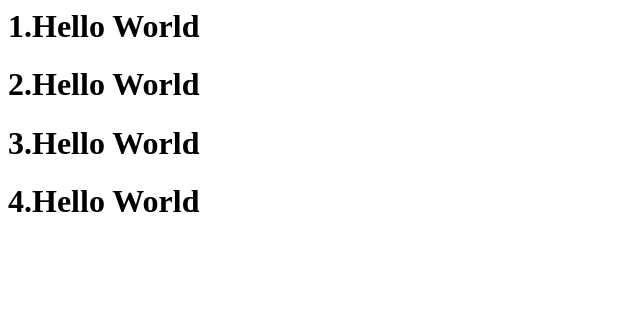
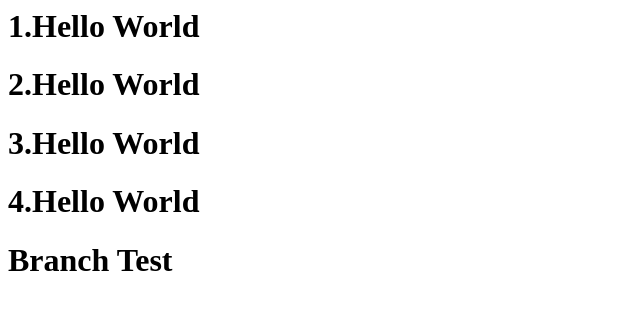
Before and after one commit to beviosy/ossTest, a plain HTML site: page index.html in a window 1280 px wide. Shown: the whole page, without its empty margins (0-640 px from the left). Drawn offline with Linux system fonts and the light colour scheme.

Commit message:
branch commit

```diff
--- a/index.html
+++ b/index.html
@@ -8,5 +8,7 @@
         <h1>2.Hello World</h1>
         <h1>3.Hello World</h1>
         <h1>4.Hello World</h1>
+
+        <h1>Branch Test</h1>
     </body>
 </html>
```
